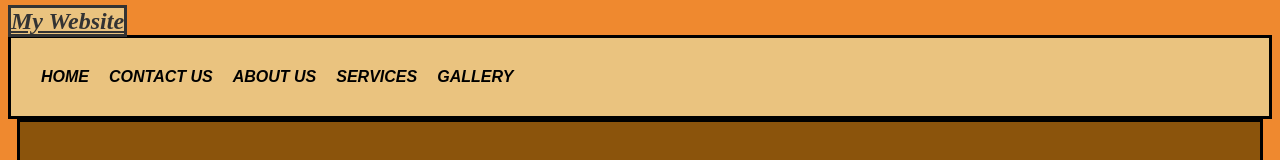
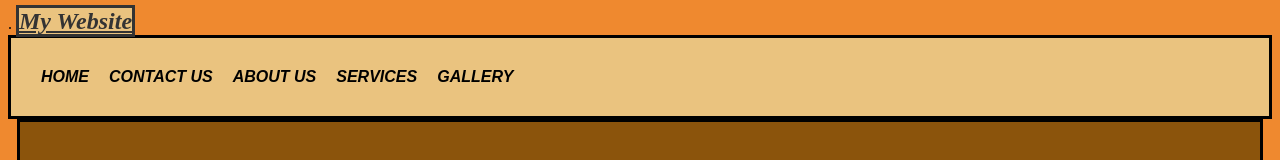
Before and after one commit to bisesh234/itassignment2025, a plain HTML site: page gallery.html in a window 1280 px wide. Shown: the top 160 px of the page. Drawn offline with Linux system fonts and the light colour scheme.

Commit message:
Update gallery.html

```diff
--- a/gallery.html
+++ b/gallery.html
@@ -7,7 +7,7 @@
   <link rel="stylesheet" href="style.css" />
 </head>
 <body>
-  <div class="logo"><header>
+  <div class="logo"><header>.
     <a href="index.html">my website</a>
   </header>
 
```
